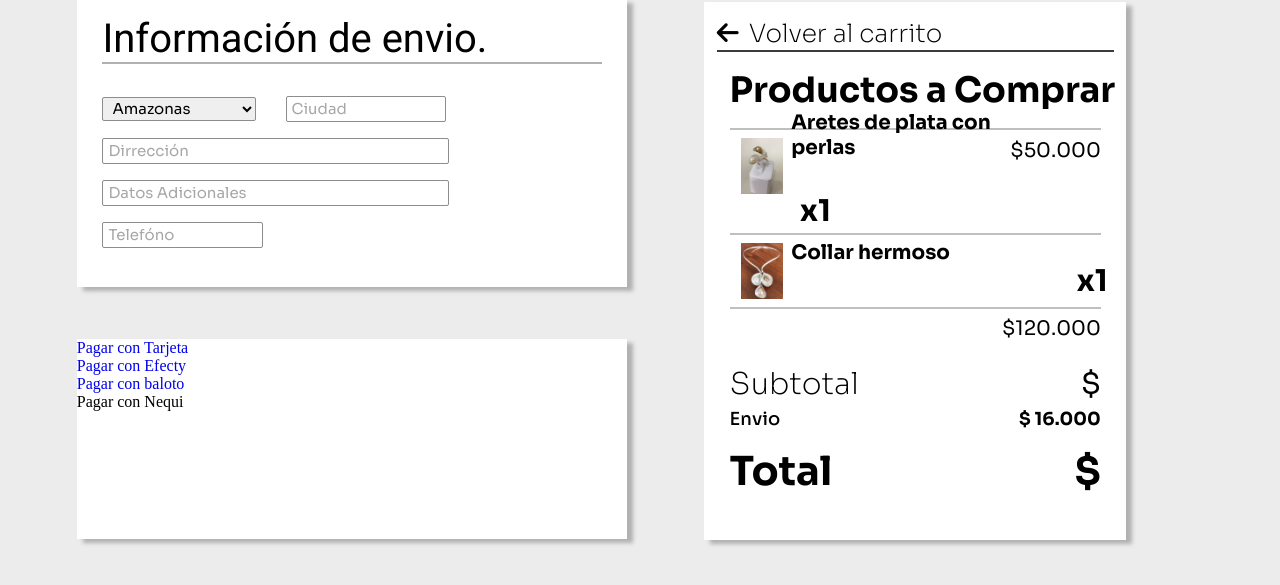
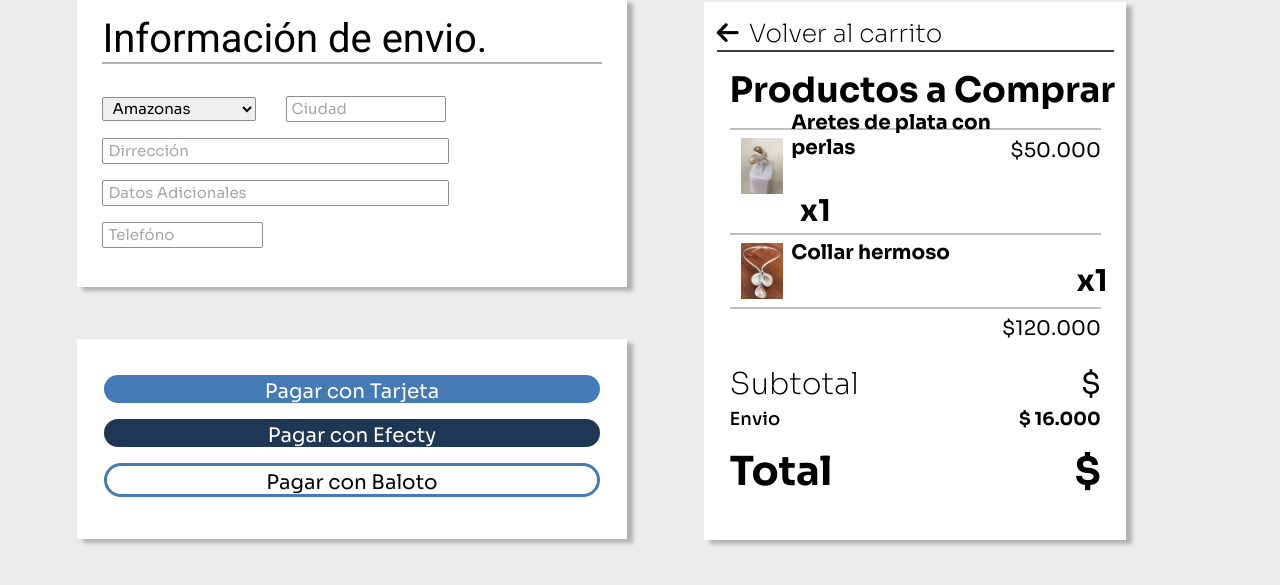
Before and after one commit to manuelandres66/blume, a Django app: template templates/checkout.html in a window 1280 px wide. Shown: the part 130-715 px from the top of the page. Run offline with Django 3.2, Linux system fonts and the light colour scheme; the template is opened without the code that fills it: values that come from a table or form of the project are taken from there, others are empty; data comes from the database, SQL or seed files in the repository; some libraries are stand-ins or nearby versions.

Commit message:
redireccion diseño

```diff
--- a/static/css/checkout.css
+++ b/static/css/checkout.css
@@ -239,6 +239,34 @@ body {
     font-size: 40px;
 }
 
+.pays {
+    margin-top: 4.5vh;
+    margin-left: 5%;
+    width: 90%;
+}
+
+.pay {
+    background-color: #447ab6;
+    margin-bottom: 2vh;
+    height: 3vh;
+    border-radius: 50px;
+    font-family: 'Sora', sans-serif;
+    text-align: center;
+    color: #fff;
+    padding-top: 0.5vh;
+    font-size: 20px;
+}
+
+#efecty_pay {
+    background-color: #1d3754;
+}
+
+#baloto_pay {
+    background-color: #fff;
+    border: 3px solid #447ab6;
+    color: #000;
+}
+
 @media only screen and (max-width: 1242px) {
     .info, .pagar {
         margin-left: 5vw;
@@ -315,4 +343,9 @@ body {
     #total_titulo, #total_precio{
         font-size: 30px;
     }
+
+    .pay {
+        font-size: 15px;
+        padding-top: 0.2vh;
+    }
 }
--- a/templates/checkout.html
+++ b/templates/checkout.html
@@ -35,21 +35,19 @@
                         <input type="submit" value="Continuar">
                     </div>
                 {% else %}
-                    <div>
+                    <div class="pays">
                         <a href="/checkout/tarjeta/?envio={{ id }}">
-                            <div>Pagar con Tarjeta</div>
+                            <div class="pay">Pagar con Tarjeta</div>
                         </a>
                         <a href="/checkout/ticket/efecty/?envio={{ id }}">
-                            <div>Pagar con Efecty</div>
+                            <div class="pay" id="efecty_pay">Pagar con Efecty</div>
                         </a>
                         <a href="/checkout/ticket/baloto/?envio={{ id }}">
-                            <div>Pagar con baloto</div>
+                            <div class="pay" id="baloto_pay">Pagar con Baloto</div>
                         </a>
-                        <a>
-                            <div>Pagar con Nequi</div>
-                        </a>
+                    </div>
                     {% endif %}
-                </div>
+            </div>
             </form>
 
             <div class="articulos">
```
